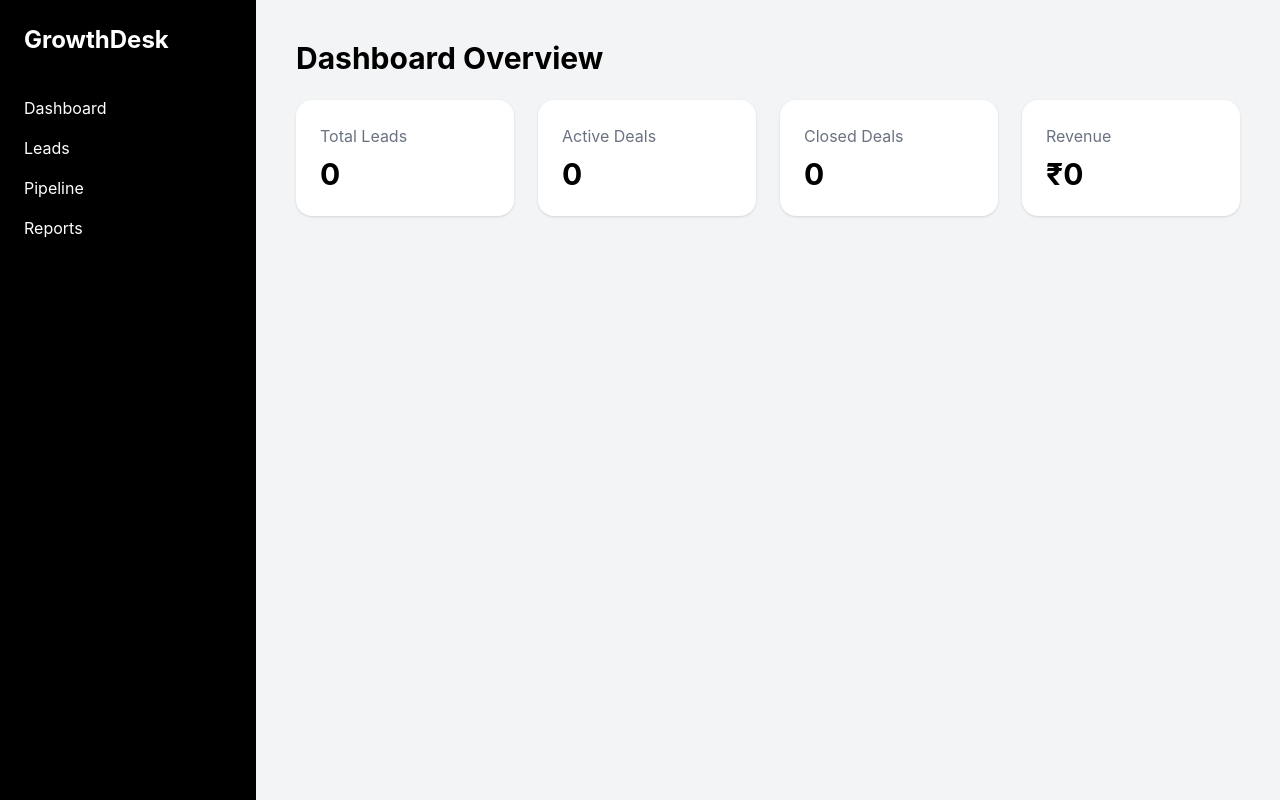
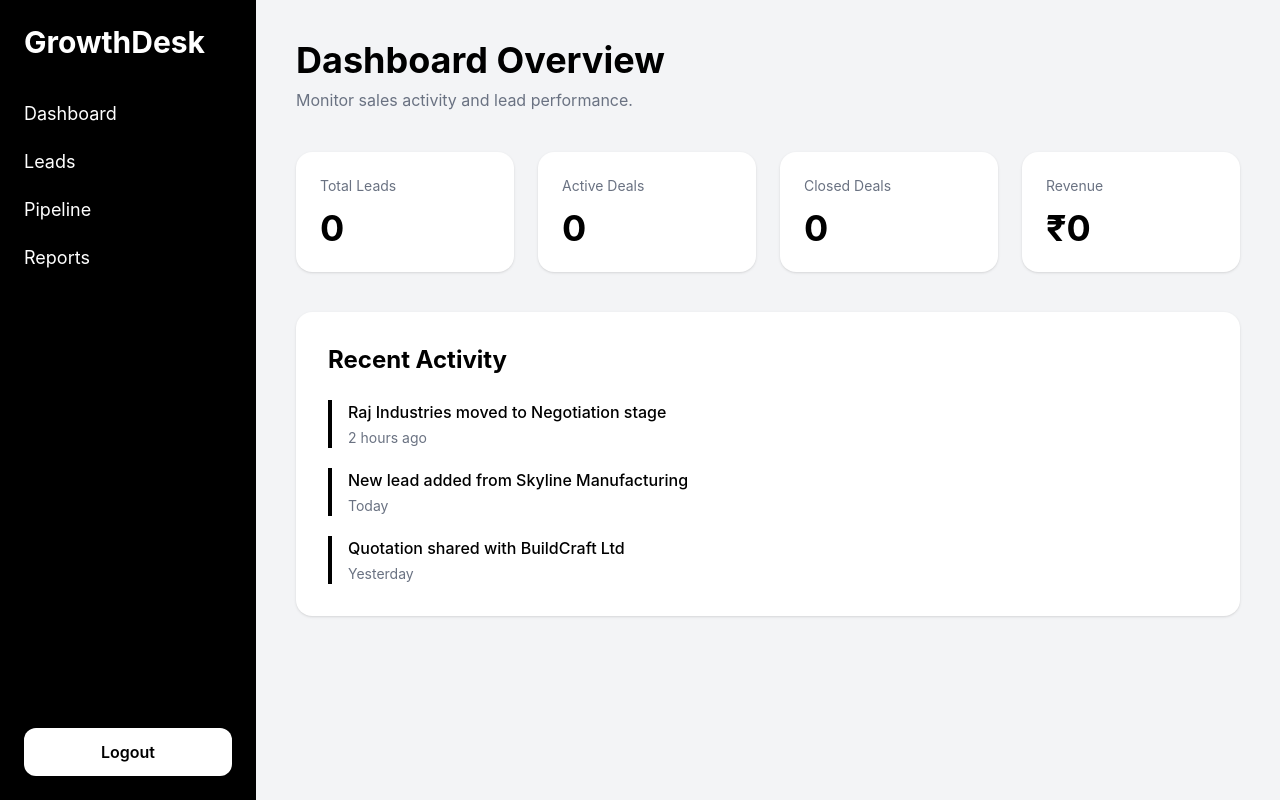
Before and after one commit to javawithaaryan/GrowthDesk, a React (Vite) app in the folder client/: page /dashboard in a window 1280 px wide. Built offline with nearby package versions, Linux system fonts and the light colour scheme; no server answers; sample sign-in values are in the browser's storage.

Commit message:
implemented user logout and session handling

```diff
--- a/client/src/pages/Dashboard.jsx
+++ b/client/src/pages/Dashboard.jsx
@@ -1,8 +1,10 @@
-import { Link } from "react-router-dom";
+import { Link, useNavigate } from "react-router-dom";
 import { useEffect, useState } from "react";
 import axios from "axios";
 
 function Dashboard() {
+
+  const navigate = useNavigate();
 
   const [stats, setStats] = useState({
     totalLeads: 0,
@@ -12,69 +14,114 @@ function Dashboard() {
   });
 
   const fetchStats = async () => {
+    try {
       const response = await axios.get(
         "http://localhost:5000/api/dashboard"
       );
 
       setStats(response.data);
+    } catch (error) {
+      console.log(error);
+    }
   };
 
   useEffect(() => {
     fetchStats();
   }, []);
 
+  const logoutHandler = () => {
+    localStorage.removeItem("userInfo");
+
+    navigate("/");
+  };
+
   return (
     <div className="min-h-screen bg-gray-100 flex">
 
-      <div className="w-64 bg-black text-white p-6">
+      <div className="w-64 bg-black text-white p-6 flex flex-col justify-between">
 
-        <h1 className="text-2xl font-bold mb-10">
+        <div>
+
+          <h1 className="text-3xl font-bold mb-10">
             GrowthDesk
           </h1>
 
-        <ul className="space-y-4">
+          <ul className="space-y-5 text-lg">
 
             <li>
-            <Link to="/dashboard">
+              <Link
+                to="/dashboard"
+                className="hover:text-gray-300 transition"
+              >
                 Dashboard
               </Link>
             </li>
 
             <li>
-            <Link to="/leads">
+              <Link
+                to="/leads"
+                className="hover:text-gray-300 transition"
+              >
                 Leads
               </Link>
             </li>
 
             <li>
-            <Link to="/pipeline">
+              <Link
+                to="/pipeline"
+                className="hover:text-gray-300 transition"
+              >
                 Pipeline
               </Link>
             </li>
 
             <li>
+              <Link
+                to="/reports"
+                className="hover:text-gray-300 transition"
+              >
                 Reports
+              </Link>
             </li>
 
           </ul>
 
         </div>
 
+        <button
+          onClick={logoutHandler}
+          className="bg-white text-black py-3 rounded-xl font-semibold hover:bg-gray-200 transition"
+        >
+          Logout
+        </button>
+
+      </div>
+
       <div className="flex-1 p-10">
 
-        <h1 className="text-3xl font-bold mb-6">
+        <div className="flex justify-between items-center mb-10">
+
+          <div>
+            <h1 className="text-4xl font-bold">
               Dashboard Overview
             </h1>
+
+            <p className="text-gray-500 mt-2">
+              Monitor sales activity and lead performance.
+            </p>
+          </div>
+
+        </div>
 
         <div className="grid grid-cols-4 gap-6">
 
           <div className="bg-white p-6 rounded-2xl shadow">
 
-            <h2 className="text-gray-500">
+            <h2 className="text-gray-500 text-sm">
               Total Leads
             </h2>
 
-            <p className="text-3xl font-bold mt-2">
+            <p className="text-4xl font-bold mt-3">
               {stats.totalLeads}
             </p>
 
@@ -82,11 +129,11 @@ function Dashboard() {
 
           <div className="bg-white p-6 rounded-2xl shadow">
 
-            <h2 className="text-gray-500">
+            <h2 className="text-gray-500 text-sm">
               Active Deals
             </h2>
 
-            <p className="text-3xl font-bold mt-2">
+            <p className="text-4xl font-bold mt-3">
               {stats.activeDeals}
             </p>
 
@@ -94,11 +141,11 @@ function Dashboard() {
 
           <div className="bg-white p-6 rounded-2xl shadow">
 
-            <h2 className="text-gray-500">
+            <h2 className="text-gray-500 text-sm">
               Closed Deals
             </h2>
 
-            <p className="text-3xl font-bold mt-2">
+            <p className="text-4xl font-bold mt-3">
               {stats.closedDeals}
             </p>
 
@@ -106,13 +153,55 @@ function Dashboard() {
 
           <div className="bg-white p-6 rounded-2xl shadow">
 
-            <h2 className="text-gray-500">
+            <h2 className="text-gray-500 text-sm">
               Revenue
             </h2>
 
-            <p className="text-3xl font-bold mt-2">
+            <p className="text-4xl font-bold mt-3">
               {stats.revenue}
             </p>
+
+          </div>
+
+        </div>
+
+        <div className="bg-white mt-10 p-8 rounded-2xl shadow">
+
+          <h2 className="text-2xl font-bold mb-6">
+            Recent Activity
+          </h2>
+
+          <div className="space-y-5">
+
+            <div className="border-l-4 border-black pl-4">
+              <p className="font-medium">
+                Raj Industries moved to Negotiation stage
+              </p>
+
+              <p className="text-sm text-gray-500 mt-1">
+                2 hours ago
+              </p>
+            </div>
+
+            <div className="border-l-4 border-black pl-4">
+              <p className="font-medium">
+                New lead added from Skyline Manufacturing
+              </p>
+
+              <p className="text-sm text-gray-500 mt-1">
+                Today
+              </p>
+            </div>
+
+            <div className="border-l-4 border-black pl-4">
+              <p className="font-medium">
+                Quotation shared with BuildCraft Ltd
+              </p>
+
+              <p className="text-sm text-gray-500 mt-1">
+                Yesterday
+              </p>
+            </div>
 
           </div>
 
```
Lines whose indentation alone changed are shown as unchanged.
